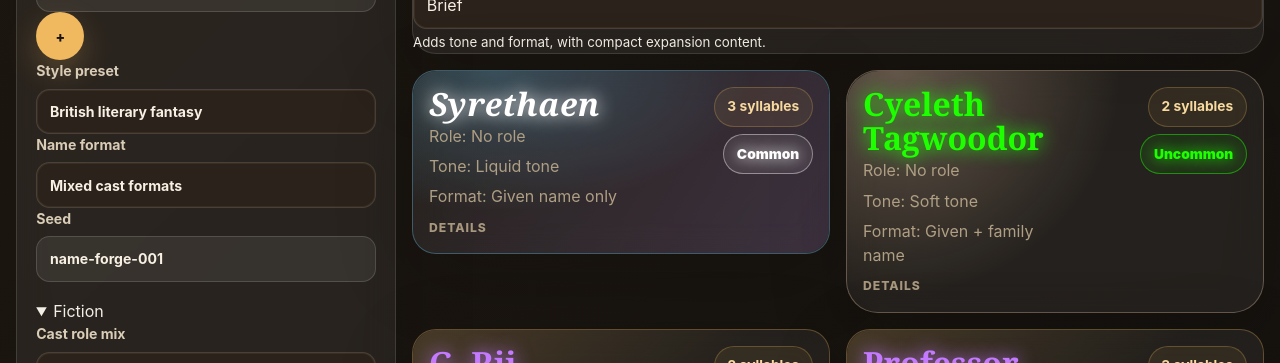
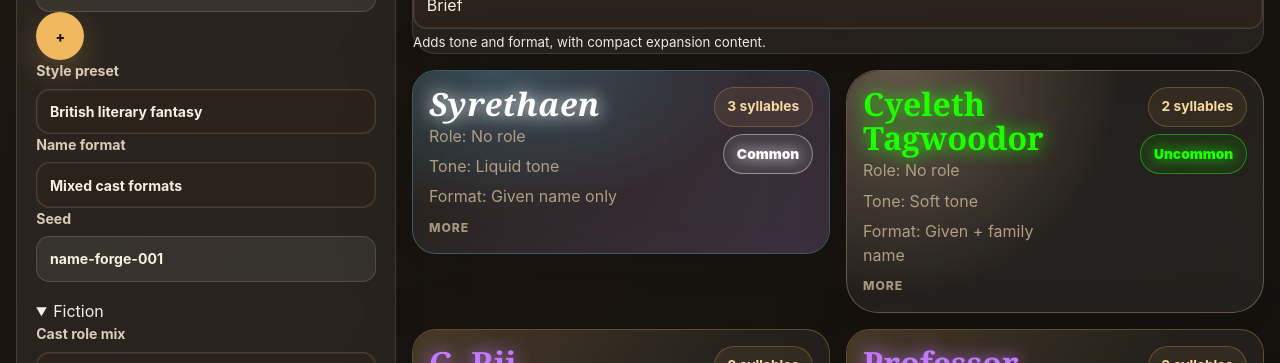
Before and after one commit to jaahay/name-forge, a React (Vite) app: page / in a window 1280 px wide. Shown: the part 560-923 px from the top of the page. Built offline with nearby package versions, Linux system fonts and the light colour scheme.

Commit message:
Add name card density modes

```diff
--- a/src/ui/NameCard.tsx
+++ b/src/ui/NameCard.tsx
@@ -1,9 +1,11 @@
 import type { GeneratedName } from '../engine/types';
+import type { CardDensity } from './presentation';
 import { rarityPresentation, scorePresentation } from './presentation';
 import { formatScore, rarityClassName, textureClassName } from './score';
 
 interface NameCardProps {
   name: GeneratedName;
+  density: CardDensity;
 }
 
 function labelFor(value: string): string {
@@ -13,7 +15,7 @@ function labelFor(value: string): string {
     .join(' ');
 }
 
-export function NameCard({ name }: NameCardProps) {
+function NameCardHeader({ name, density }: NameCardProps) {
   const rarity = rarityPresentation[name.silhouette.rarityBand];
   const identity = name.identity;
   const roleLabel = name.role?.label ?? 'No role';
@@ -21,19 +23,40 @@ export function NameCard({ name }: NameCardProps) {
   const formatLabel = identity ? identity.format.label : `${labelFor(name.silhouette.rhythm)} rhythm`;
 
   return (
-    <details className={`name-card panel ${textureClassName(name.silhouette.texture)}`}>
-      <summary className="name-card-summary">
     <div className="name-card-header">
       <div className="name-card-title-block">
         <h2 className={`name-card-title ${rarity.className}`}>{name.name}</h2>
+        {density === 'basic' ? (
+          <p className="name-style-row compact"><span>{roleLabel}</span></p>
+        ) : (
           <p className="name-style-row"><span>Role: {roleLabel}</span><span>Tone: {toneLabel}</span><span>Format: {formatLabel}</span></p>
+        )}
       </div>
       <div className="name-card-meta" aria-label={`${name.silhouette.syllableCount} syllables, ${rarity.label} rarity`}>
         <span>{name.silhouette.syllableCount} syllables</span>
         <span className={rarityClassName(name.silhouette.rarityBand)}>{rarity.label}</span>
       </div>
     </div>
-        <span className="collapse-cue">Details</span>
+  );
+}
+
+export function NameCard({ name, density }: NameCardProps) {
+  const identity = name.identity;
+  const densityClassName = `name-card panel ${textureClassName(name.silhouette.texture)} card-density-${density}`;
+
+  if (density === 'basic') {
+    return (
+      <article className={densityClassName}>
+        <NameCardHeader name={name} density={density} />
+      </article>
+    );
+  }
+
+  return (
+    <details className={densityClassName}>
+      <summary className="name-card-summary">
+        <NameCardHeader name={name} density={density} />
+        <span className="collapse-cue">{density === 'detail' ? 'Details' : 'More'}</span>
       </summary>
       {identity ? (
         <div>
@@ -50,12 +73,14 @@ export function NameCard({ name }: NameCardProps) {
           <ul className="variants">{name.variants.map((variant) => <li key={`${name.id}-${variant.value}`}><span>{variant.value}</span><em>{variant.kind}</em></li>)}</ul>
         ) : <p className="empty-state">No alternate spellings for this name.</p>}
       </div>
+      {density === 'detail' ? (
         <div>
           <h3>Diagnostic scores</h3>
           <dl className="score-list" aria-label={`${name.name} diagnostic score breakdown`}>
             {scorePresentation.map((score) => <div key={`${name.id}-${score.key}`}><dt>{score.label}</dt><dd>{formatScore(name.scores[score.key])}</dd></div>)}
           </dl>
         </div>
+      ) : null}
     </details>
   );
 }
```
Lines whose indentation alone changed are shown as unchanged.
